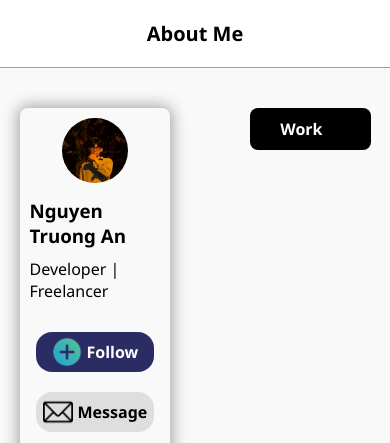
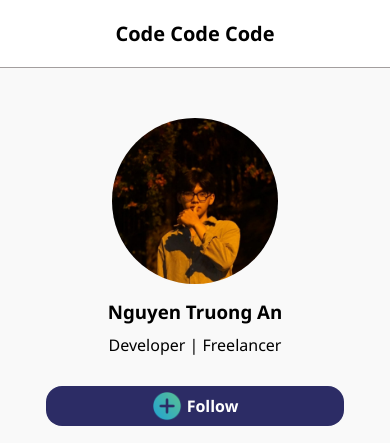
Before and after one commit to A3Scotl/information, a plain HTML site: page index.html in a window 390 px wide. Shown: the top 443 px of the page. Drawn offline with Linux system fonts and the light colour scheme.

Commit message:
add responsive

```diff
--- a/index.html
+++ b/index.html
@@ -8,7 +8,7 @@
 </head>
 <body>
     <div class="header">
-        About me
+        code code code
     </div>
     <div class="container">
         <div class="container-info">
@@ -19,6 +19,7 @@
             <h3>Nguyen truong an</h3>
            </div>
            <div class="describe">
+
             Developer | Freelancer
            </div>
 
@@ -33,11 +34,11 @@
            <div class="on-the-web">
             <span>ON THE WEB</span>
             <ul>
-                <a>
+                <a href="https://www.facebook.com/nta61003/">
                     <img src="./img/facebook.png" alt="">
                     <p>facebook</p>
                 </a>
-                <a>
+                <a href="https://www.instagram.com/entyaayen/">
                     <img src="./img/instagram.png" alt="">
                     <p>instagram</p>
                 </a>
@@ -63,6 +64,8 @@
         <div class="container-projects">
             <span><b>work</b></span>
             <div class="projects">
+
+                website is being completed...
                 <div class=""></div>
                 <div class=""></div>
                 <div class=""></div>
--- a/style.css
+++ b/style.css
@@ -146,3 +146,16 @@ body,.container-info,.follow,
 .projects div{
 
 }
+@media screen and (max-width : 900px) {
+    .container{
+        flex-direction: column;
+        align-items: center;
+    }
+    .container-info,.container-projects{
+        width: 100%;
+    }
+    .container-info{
+        box-shadow: none;
+    }
+
+}
```
